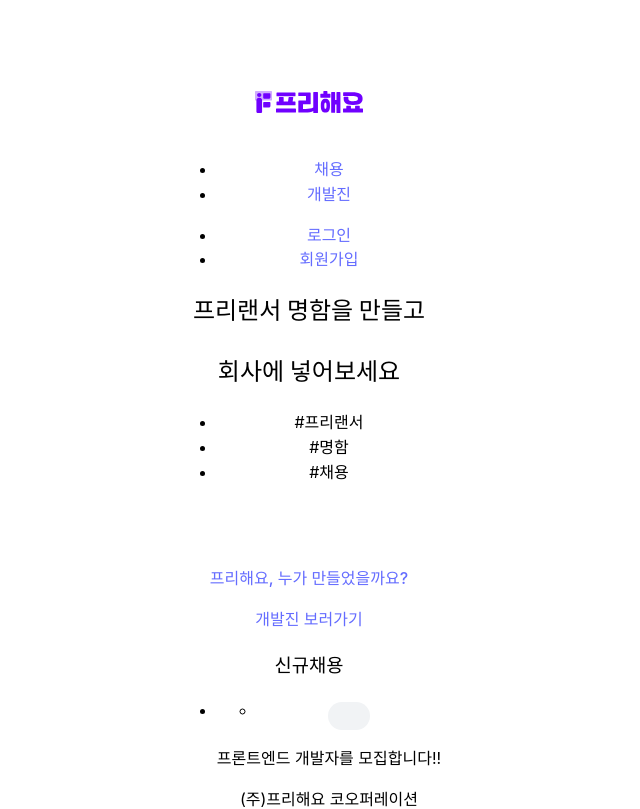
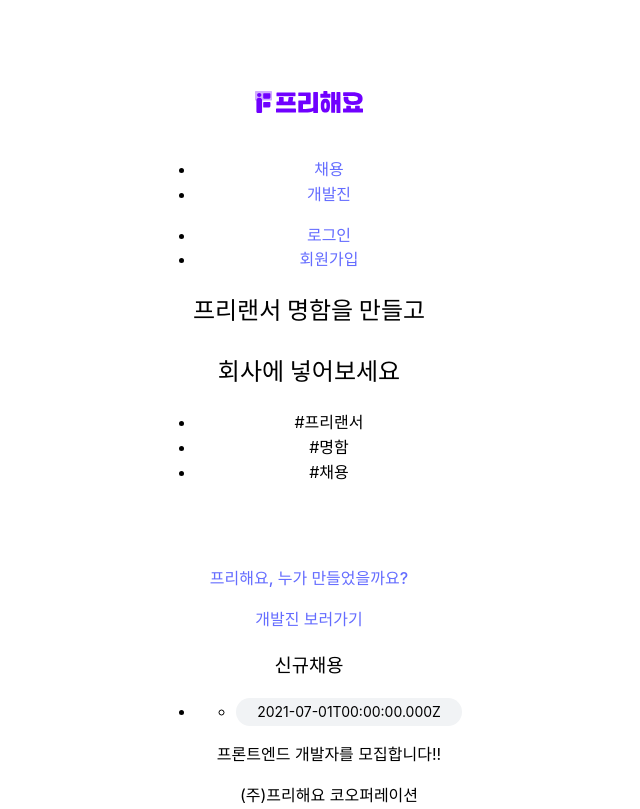
Before and after one commit to heoh06/freehaeyo, a React (Vite) app in the folder freehaeyo/: page / in a window 1280 px wide. Shown: the top 809 px of the page, without its empty margins (331-971 px from the left). Built offline with nearby package versions, Linux system fonts and the light colour scheme; grey boxes are pictures that could not be loaded.

Commit message:
feat:HireCard 날짜 안나오던거 수정, 함수 간소화 수정

```diff
--- a/freehaeyo/src/Components/Common/HireCard.jsx
+++ b/freehaeyo/src/Components/Common/HireCard.jsx
@@ -1,12 +1,12 @@
 import Tag from "./Tag";
 
 
-function HireCard({employmentData}){
+function HireCard({ employmentData }){
     const {title, name, region, stack, createdAt} = employmentData;
     return(
         <li>
             <ul>
-                <Tag> 데이터가 렌더링 불가인가?{createdAt && createdAt}</Tag>
+                <Tag tag={createdAt}></Tag>
             </ul>
             <div>
                 <p>{title}</p>
@@ -14,9 +14,7 @@
                 <p>{region}</p>
             </div>
             <ul>
-                {stack?.map((tag, index)=>{
-                    return <Tag key={index} tag={tag}/>
-                })}
+                {stack?.map((tag, index)=>(<Tag key={index} tag={tag}/>))}
             </ul>
         </li>
     )
```
